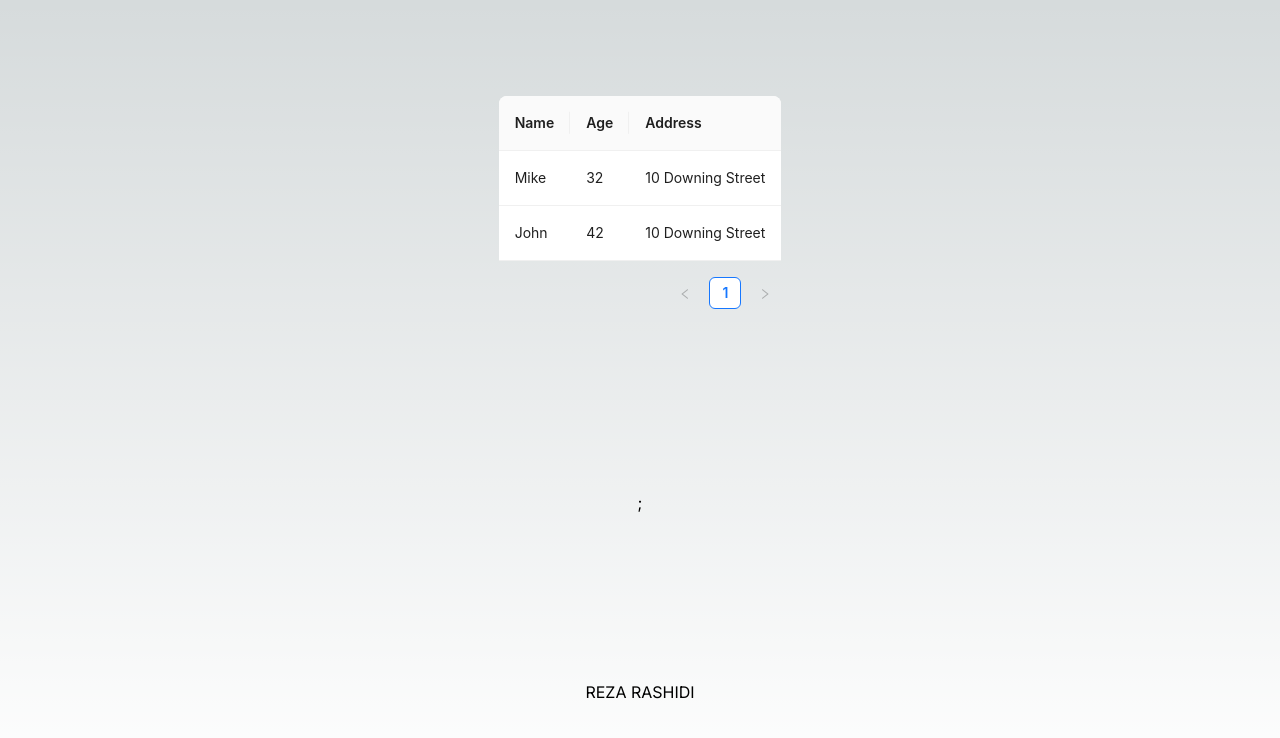
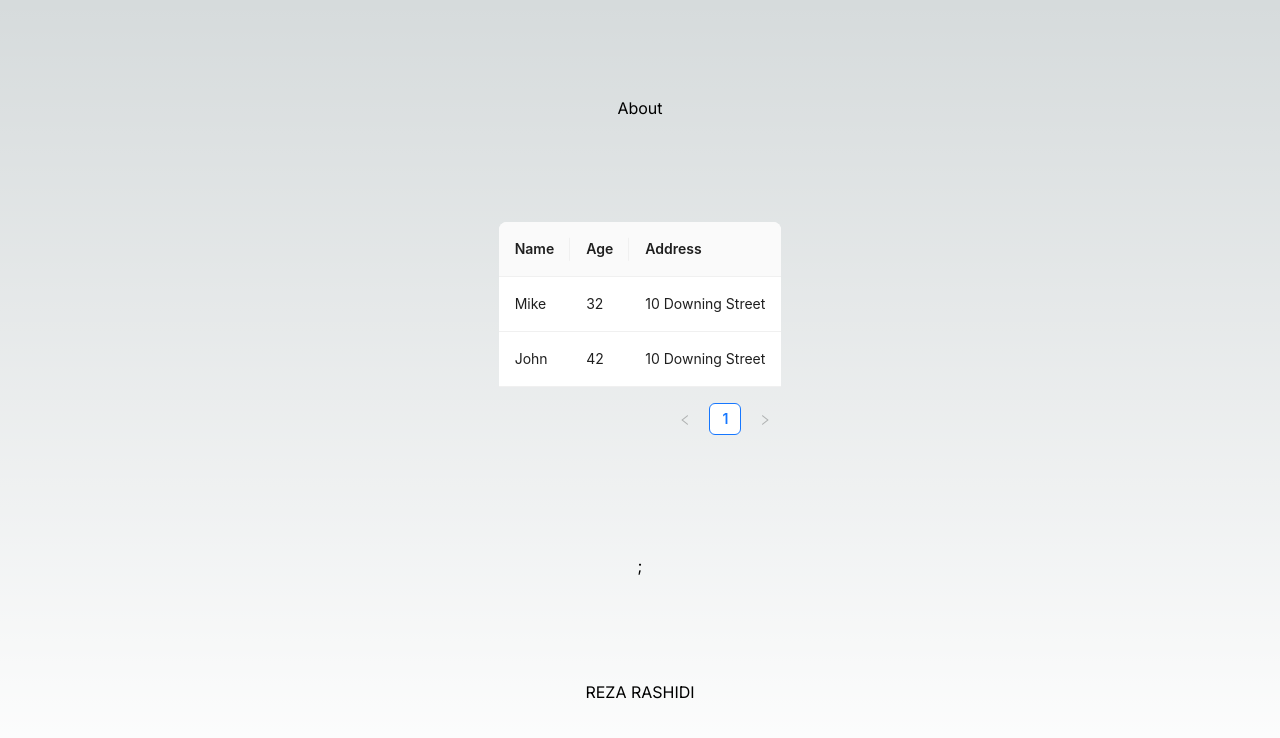
Before and after one commit to RezaRashidi/TadbirBodjeh, a Next.js app in the folder frontend/: page / in a window 1280 px wide. Shown: the top 738 px of the page. Built offline with nearby package versions, Linux system fonts and the light colour scheme.

Commit message:
Add link to About page

```diff
--- a/frontend/src/app/page.js
+++ b/frontend/src/app/page.js
@@ -1,6 +1,8 @@
 import Image from "next/image";
 import { Button } from "antd";
 import { Table } from "antd";
+import Link from "next/link";
+
 const dataSource = [
   {
     key: "1",
@@ -37,6 +39,9 @@ const columns = [
 export default function Home() {
   return (
     <main className="flex min-h-screen flex-col items-center justify-between p-24">
+      <div>
+        <Link href="/about">About</Link>
+      </div>
       <Table dataSource={dataSource} columns={columns} />;<h1>REZA RASHIDI</h1>
     </main>
   );
```
